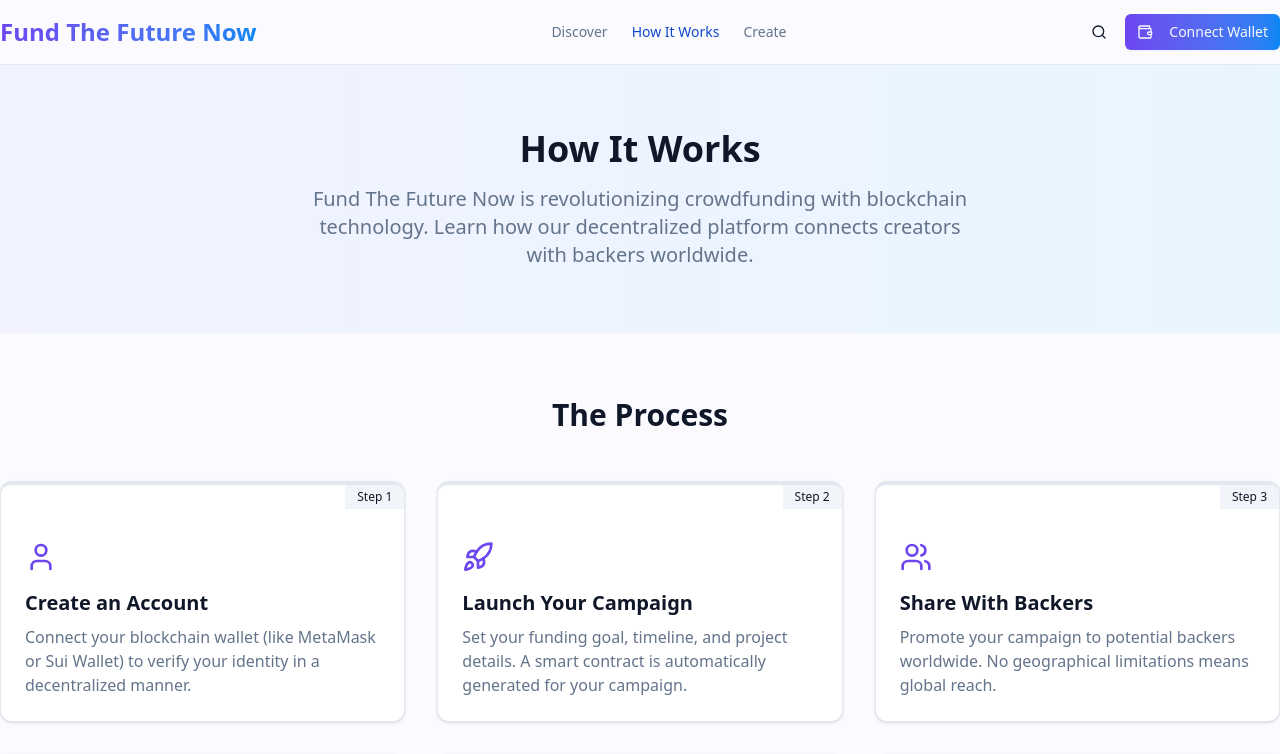
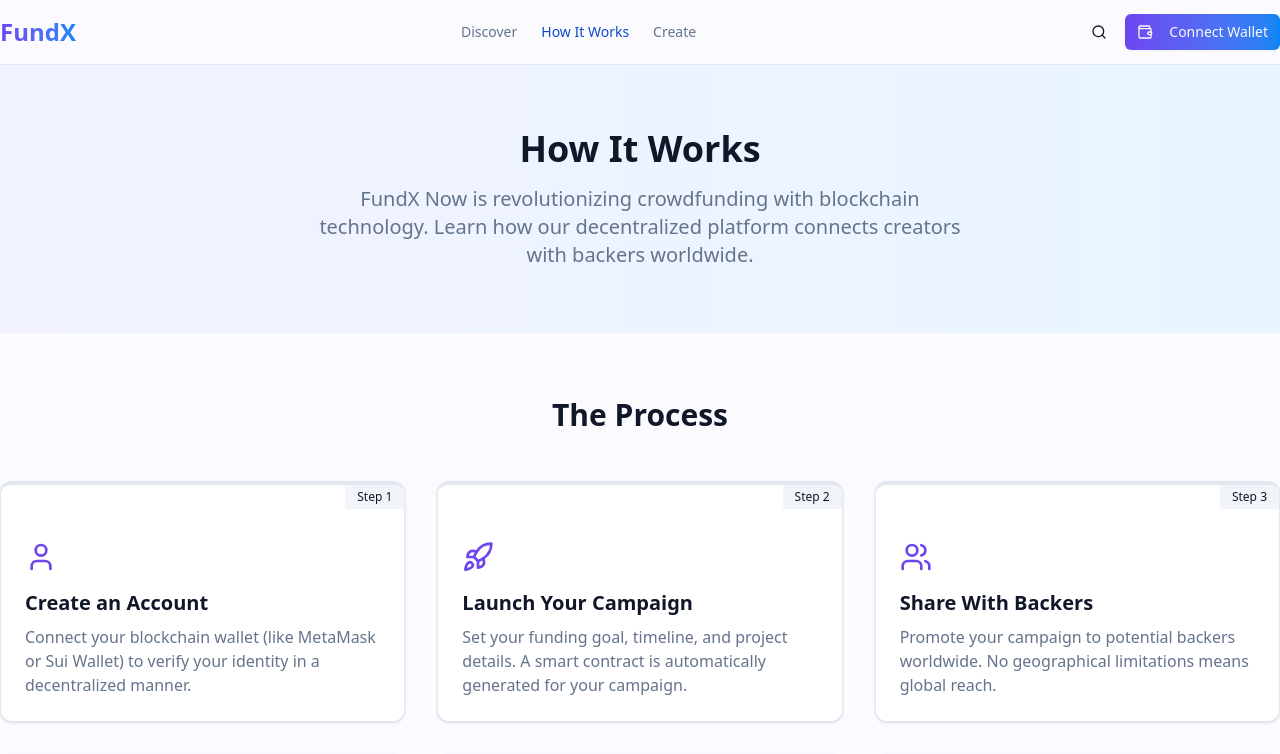
Before and after one commit to lamdanghoang/fundx, a Next.js app: page /how-it-works in a window 1280 px wide. Shown: the top 754 px of the page. Built offline with nearby package versions, Linux system fonts and the light colour scheme.

Commit message:
update name

```diff
--- a/app/globals.css
+++ b/app/globals.css
@@ -19,8 +19,10 @@
   --muted: hsl(210 40% 96.1%);
   --muted-foreground: hsl(215.4 16.3% 46.9%);
 
-  --accent: hsl(262 83% 58%);
-  --accent-foreground: hsl(210 40% 98%);
+  /* --accent: hsl(262 83% 58%);
+  --accent-foreground: hsl(210 40% 98%); */
+  --accent: oklch(0.97 0.001 106.424);
+  --accent-foreground: oklch(0.216 0.006 56.043);
 
   --destructive: hsl(0 84.2% 60.2%);
   --destructive-foreground: hsl(210 40% 98%);
@@ -28,6 +30,50 @@
   --border: hsl(214.3 31.8% 91.4%);
   --input: hsl(214.3 31.8% 91.4%);
   --ring: hsl(222 85% 43%);
+
+  --radius: 0.625rem;
+
+  /* --background: oklch(1 0 0);
+  --foreground: oklch(0.147 0.004 49.25);
+
+  --card: oklch(1 0 0);
+  --card-foreground: oklch(0.147 0.004 49.25);
+
+  --popover: oklch(1 0 0);
+  --popover-foreground: oklch(0.147 0.004 49.25);
+
+  --primary: oklch(0.216 0.006 56.043);
+  --primary-foreground: oklch(0.985 0.001 106.423);
+
+  --secondary: oklch(0.97 0.001 106.424);
+  --secondary-foreground: oklch(0.216 0.006 56.043);
+
+  --muted: oklch(0.97 0.001 106.424);
+  --muted-foreground: oklch(0.553 0.013 58.071);
+
+  --accent: oklch(0.97 0.001 106.424);
+  --accent-foreground: oklch(0.216 0.006 56.043);
+
+  --destructive: oklch(0.577 0.245 27.325);
+
+  --border: oklch(0.923 0.003 48.717);
+  --input: oklch(0.923 0.003 48.717);
+  --ring: oklch(0.709 0.01 56.259);
+
+  --chart-1: oklch(0.646 0.222 41.116);
+  --chart-2: oklch(0.6 0.118 184.704);
+  --chart-3: oklch(0.398 0.07 227.392);
+  --chart-4: oklch(0.828 0.189 84.429);
+  --chart-5: oklch(0.769 0.188 70.08);
+
+  --sidebar: oklch(0.985 0.001 106.423);
+  --sidebar-foreground: oklch(0.147 0.004 49.25);
+  --sidebar-primary: oklch(0.216 0.006 56.043);
+  --sidebar-primary-foreground: oklch(0.985 0.001 106.423);
+  --sidebar-accent: oklch(0.97 0.001 106.424);
+  --sidebar-accent-foreground: oklch(0.216 0.006 56.043);
+  --sidebar-border: oklch(0.923 0.003 48.717);
+  --sidebar-ring: oklch(0.709 0.01 56.259); */
 
   --brand-50: #f3f4ff;
   --brand-100: #e9eaff;
--- a/app/how-it-works/page.tsx
+++ b/app/how-it-works/page.tsx
@@ -127,7 +127,7 @@ const HowItWorks = () => {
         <div className="container text-center">
           <h1 className="text-4xl font-bold mb-4">How It Works</h1>
           <p className="text-xl text-muted-foreground max-w-2xl mx-auto">
-            Fund The Future Now is revolutionizing crowdfunding with blockchain
+            FundX Now is revolutionizing crowdfunding with blockchain
             technology. Learn how our decentralized platform connects creators
             with backers worldwide.
           </p>
@@ -284,7 +284,7 @@ const HowItWorks = () => {
       {/* CTA Section */}
       <section className="py-16 bg-gradient-to-r from-brand-600 to-fund-600 text-white">
         <div className="container text-center">
-          <h2 className="text-3xl font-bold mb-4">Ready to Fund the Future?</h2>
+          <h2 className="text-3xl font-bold mb-4">Ready to FundX?</h2>
           <p className="text-white/80 text-lg mb-8 max-w-2xl mx-auto">
             Join our community of creators and backers to bring innovative ideas
             to life through decentralized funding.
--- a/components/layout/Footer.tsx
+++ b/components/layout/Footer.tsx
@@ -7,9 +7,7 @@ const Footer = () => {
       <div className="container py-8 md:py-12">
         <div className="grid grid-cols-1 md:grid-cols-4 gap-8">
           <div className="space-y-3">
-            <h3 className="text-lg font-bold gradient-text">
-              Fund The Future Now
-            </h3>
+            <h3 className="text-lg font-bold gradient-text">FundX</h3>
             <p className="text-sm text-muted-foreground">
               A decentralized crowdfunding platform powered by blockchain
               technology.
@@ -103,8 +101,7 @@ const Footer = () => {
 
         <div className="mt-8 pt-8 border-t flex flex-col md:flex-row justify-between items-center">
           <p className="text-sm text-muted-foreground">
-            &copy; {new Date().getFullYear()} Fund The Future Now. All rights
-            reserved.
+            &copy; {new Date().getFullYear()} FundX. All rights reserved.
           </p>
           <div className="flex space-x-4 mt-4 md:mt-0">
             <a
--- a/components/layout/Header.tsx
+++ b/components/layout/Header.tsx
@@ -31,9 +31,7 @@ const Header = () => {
       <div className="container mx-auto flex h-16 items-center justify-between">
         <div className="flex items-center gap-2">
           <Link href="/" className="flex items-center space-x-2">
-            <span className="text-2xl font-bold gradient-text">
-              Fund The Future Now
-            </span>
+            <span className="text-2xl font-bold gradient-text">FundX</span>
           </Link>
         </div>
 
--- a/components/pages/Home.tsx
+++ b/components/pages/Home.tsx
@@ -148,7 +148,7 @@ const Home = () => {
           <div className="grid gap-6 lg:grid-cols-2 lg:gap-12 items-center">
             <div className="space-y-4">
               <h1 className="text-3xl md:text-5xl font-bold tracking-tight gradient-text">
-                Fund The Future With Blockchain Technology
+                FundX Blockchain Technology
               </h1>
               <p className="text-muted-foreground text-lg md:text-xl">
                 A decentralized crowdfunding platform that connects innovative
@@ -171,7 +171,7 @@ const Home = () => {
             <div className="relative">
               <div className="aspect-video overflow-hidden rounded-xl shadow-xl">
                 <img
-                  alt="Fund The Future Now platform"
+                  alt="FundX platform"
                   className="object-cover w-full h-full"
                   src="https://picsum.photos/seed/crowdfund1/800/450"
                 />
@@ -236,7 +236,7 @@ const Home = () => {
       <section className="py-16 bg-gradient-to-r from-brand-600 to-fund-600 text-white">
         <div className="container px-4 md:px-6 text-center">
           <h2 className="text-3xl font-bold tracking-tight mb-4">
-            Ready to Fund the Future?
+            Ready to FundX?
           </h2>
           <p className="text-white/80 text-lg mb-8 max-w-2xl mx-auto">
             Join our community of creators and backers to bring innovative ideas
```
